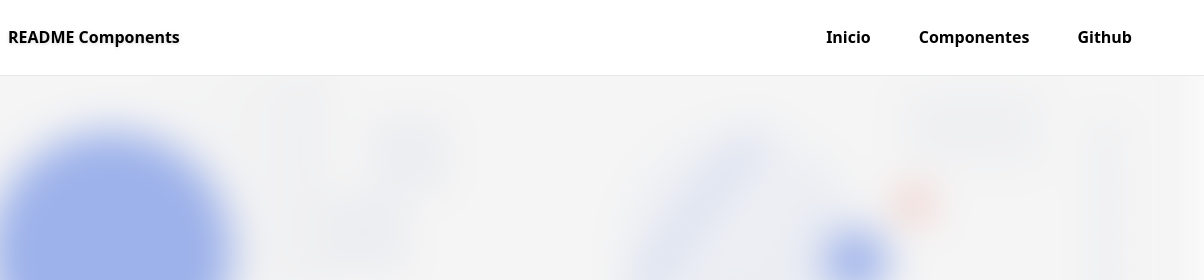
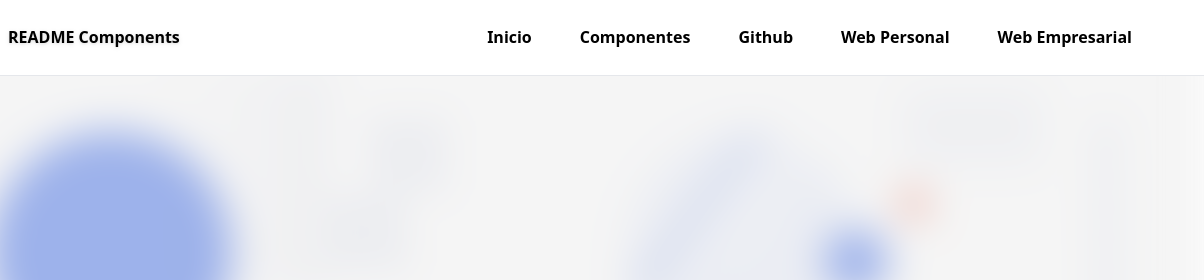
Before and after one commit to FabianHermar/readme-components, an Astro site: page / in a window 1280 px wide. Shown: the top 280 px of the page, 76-1280 px from the left. Built offline with nearby package versions, Linux system fonts and the light colour scheme; Astro itself is replaced by a stand-in of ours.

Commit message:
🆕 new links added

```diff
--- a/src/components/Header.tsx
+++ b/src/components/Header.tsx
@@ -34,6 +34,16 @@ const Header = () => {
                         <span className='relative group-hover:text-gray-900 ease-in duration-200'>Github</span>
                       </a>
                     </li>
+                    <li>
+                      <a href="https://fabianhmz.dev" target="_blank" rel="noopener noreferrer" className='group relative before:absolute before:inset-x-0 before:bottom-0 hover:underline hover:decoration-purple-300 hover:decoration-4 before:h-2 before:origin-right before:scale-x-0 before:transition before:duration-200 hover:before:origin-left hover:before:scale-x-100'>
+                        <span className='relative group-hover:text-gray-900 ease-in duration-200'>Web Personal</span>
+                      </a>
+                    </li>
+                    <li>
+                      <a href="https://visual-tradex.com" target="_blank" rel="noopener noreferrer" className='group relative before:absolute before:inset-x-0 before:bottom-0 hover:underline hover:decoration-purple-300 hover:decoration-4 before:h-2 before:origin-right before:scale-x-0 before:transition before:duration-200 hover:before:origin-left hover:before:scale-x-100'>
+                        <span className='relative group-hover:text-gray-900 ease-in duration-200'>Web Empresarial</span>
+                      </a>
+                    </li>
                   </ul>
                 </div>
               </div>
```
